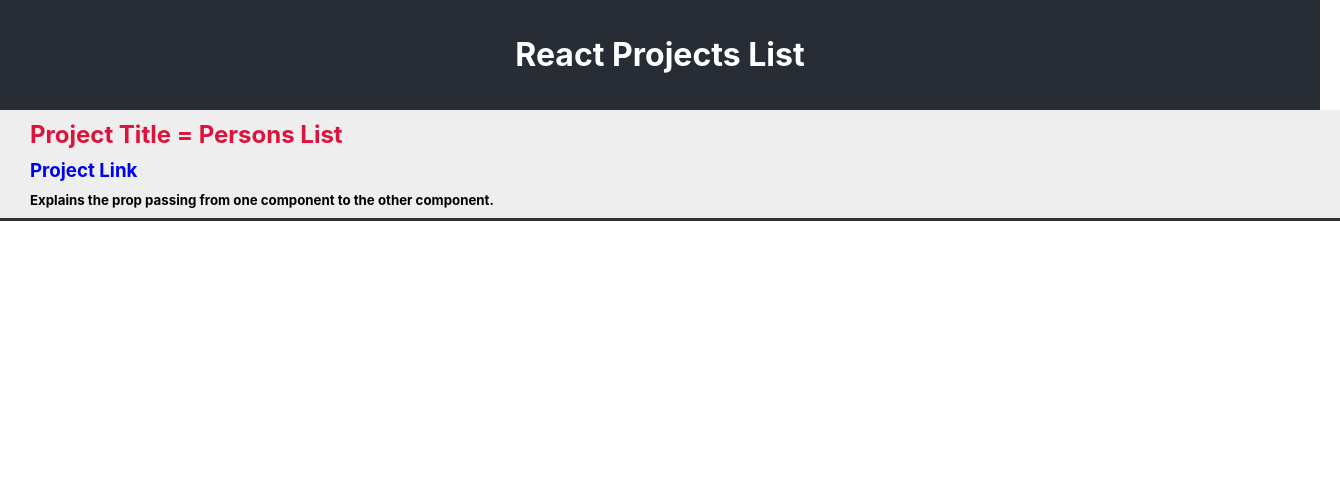
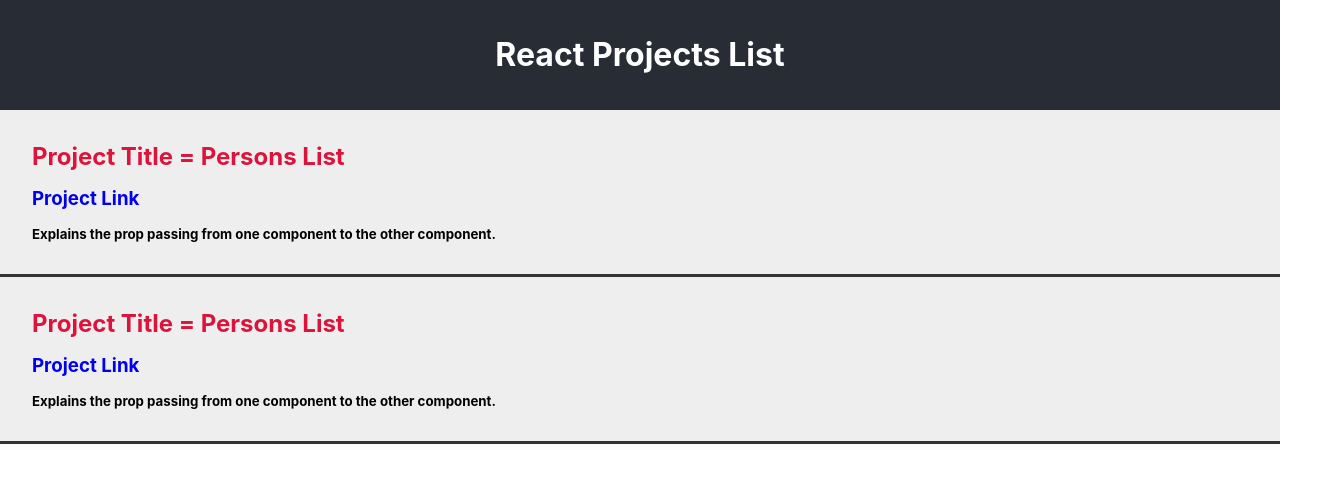
Before and after one commit to Vikas-KM/react-projects, a React (Create React App) app: page / in a window 1280 px wide. Shown: the top 482 px of the page, 1340 px wide, since content can reach past the window. Built offline with nearby package versions, Linux system fonts and the light colour scheme.

Commit message:
added border-box

```diff
--- a/src/Project.module.css
+++ b/src/Project.module.css
@@ -1,19 +1,22 @@
 * {
   margin: 0;
   padding: 0;
+  box-sizing: border-box;
 }
 
 .project {
-  padding: 10px;
-  padding-left: 30px;
-  padding-right: 30px;
+  padding: 2rem;
+  /* padding-left: 2rem; */
+  margin: 2rem auto;
+  margin-top: 0;
+  margin-bottom: 0;
   background-color: #eee;
-  width: 100%;
+  /* width: 100%; */
   border-bottom: 3px solid #333;
 }
 h2 {
   color: crimson;
-  margin-bottom: 10px;
+  margin-bottom: 1rem;
 }
 
 .project:hover {
@@ -29,5 +32,5 @@
 }
 
 h5 {
-  margin-top: 10px;
+  margin-top: 1rem;
 }
--- a/src/ProjectList.js
+++ b/src/ProjectList.js
@@ -5,6 +5,13 @@
   const projects = [
     {
       id: 1,
+      name: "Persons List",
+      url: "https://vikas-km.github.io/persons-list/",
+      desc:
+        "Explains the prop passing from one component to the other component."
+    },
+    {
+      id: 2,
       name: "Persons List",
       url: "https://vikas-km.github.io/persons-list/",
       desc:
```
